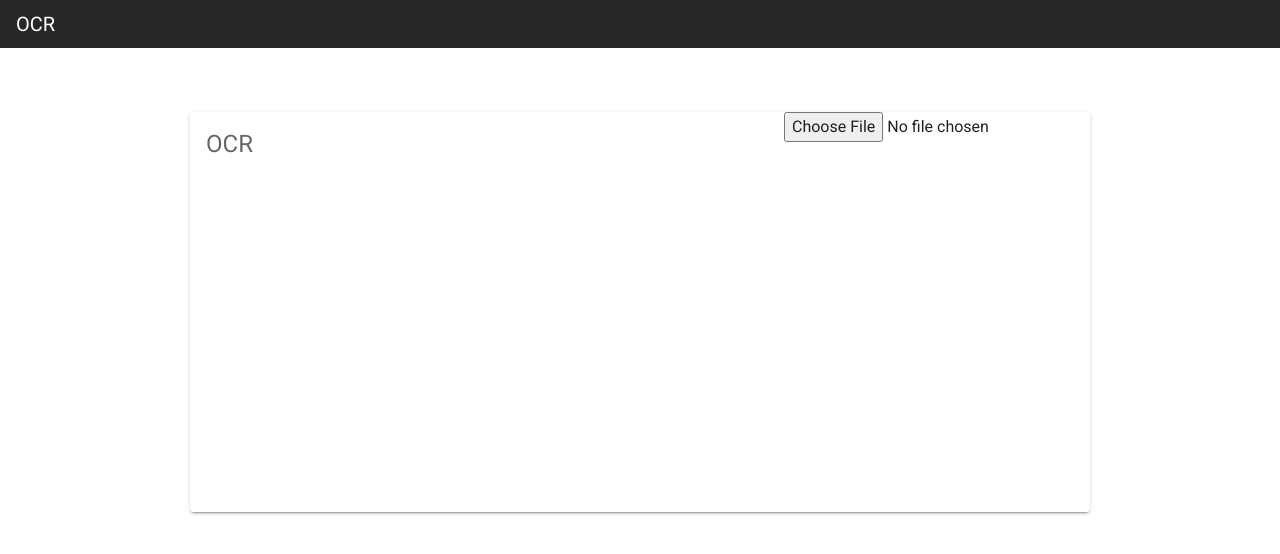
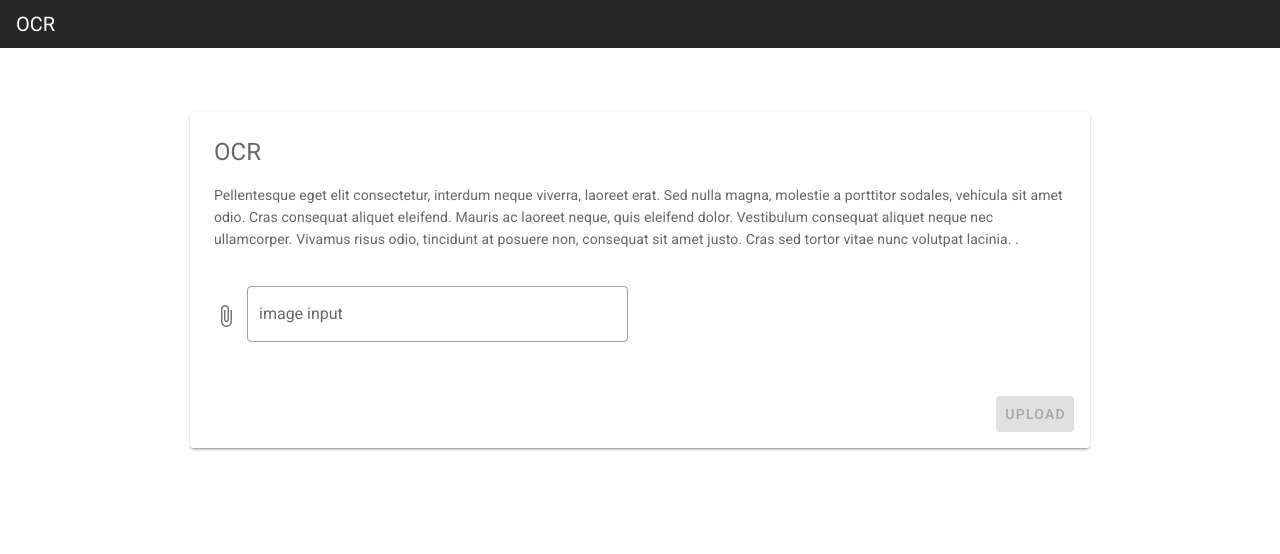
Before and after one commit to Liyumk/ocr-app, a Vue app: page / in a window 1280 px wide. Shown: the top 554 px of the page. Built offline with nearby package versions, Linux system fonts and the light colour scheme.

Commit message:
The image selected is now shown beside the input image section.

```diff
--- a/package.json
+++ b/package.json
@@ -8,6 +8,7 @@
     "lint": "vue-cli-service lint"
   },
   "dependencies": {
+    "axios": "^0.21.1",
     "core-js": "^3.6.5",
     "vue": "^2.6.11",
     "vue-router": "^3.2.0",
--- a/src/components/InputFile.vue
+++ b/src/components/InputFile.vue
@@ -1,18 +1,110 @@
 <template>
     <div class="mt-16">
         <v-card
-        class="d-flex justify-center mx-auto"
-        min-height="400"
-        max-width="900">
+        class="mx-auto pa-2"
+        max-width="900"
+        dense>
             <v-card-text>
                 <p class="text-h5">
                     OCR
                 </p>
+                <p>Pellentesque eget elit consectetur, interdum neque viverra, laoreet erat. Sed nulla magna, molestie a porttitor sodales, vehicula sit amet odio. Cras consequat aliquet eleifend. Mauris ac laoreet neque, quis eleifend dolor. Vestibulum consequat aliquet neque nec ullamcorper. Vivamus risus odio, tincidunt at posuere non, consequat sit amet justo. Cras sed tortor vitae nunc volutpat lacinia. .</p>
+
+            <v-row class="mt-6">
+                <v-col class="col-6">
+                    <v-file-input
+                    label="image input"
+                    accept="image/*"
+                    outlined
+                    color="black"
+                    show-size
+                    v-model="inputImage"
+                    @change="selectImage">
+                    </v-file-input>
+                </v-col>
+                <v-col>
+                    <img :src="url" alt="Image selected" id="image-preview" v-show="isSelected">
+                </v-col>
+            </v-row>
             </v-card-text>
 
-            <input type="file" name="inputFile" id="inputFile">
+            <v-card-actions>
+                <v-spacer></v-spacer>
+                <v-btn
+                :disabled="enableButton"
+                @click="uploadImage"
+                color="black white--text">upload</v-btn>
+            </v-card-actions>
         </v-card>
-
 
     </div>
 </template>
+
+<script>
+
+import axios from "axios";
+
+export default {
+    data : function() {
+        return {
+            inputImage: null,
+            url: "",
+            isSelected: false,
+            enableButton: true
+        }
+    },
+    methods: {
+        selectImage(){
+
+            if (this.inputImage) {
+                this.url = URL.createObjectURL(this.inputImage);
+                this.isSelected = true;
+                this.enableButton = false;
+
+            }
+            else{
+                this.isSelected = false;
+                this.enableButton = true;
+                this.url = ""
+            }
+        },
+
+        uploadImage(){
+            const fd = new FormData();
+            if (this.inputImage) {
+                console.log(this.url);
+                fd.append('image', this.inputImage,this.inputImage.name);
+                const options = {
+                method: 'GET',
+                url: 'https://ocrly-image-to-text.p.rapidapi.com/',
+                params: {
+                    filename: this.inputImage.name,
+                    imageurl: this.url
+                },
+                headers: {
+                    'x-rapidapi-key': 'fc21b304c3mshf7443d1144441e0p1f9b66jsn051e4743d50a',
+                    'x-rapidapi-host': 'ocrly-image-to-text.p.rapidapi.com'
+                }
+                };
+
+                axios.request(options).then(function (response) {
+                    console.log(response.data);
+                }).catch(function (error) {
+                    console.error(error);
+                });
+
+            }
+        }
+    }
+}
+</script>
+
+<style scoped>
+
+#image-preview{
+    object-fit: cover;
+    height: 300px;
+    width: 100%;
+}
+
+</style>
```
Also changed, not shown: 1 other file (tests, documents, lock files or other folders).
